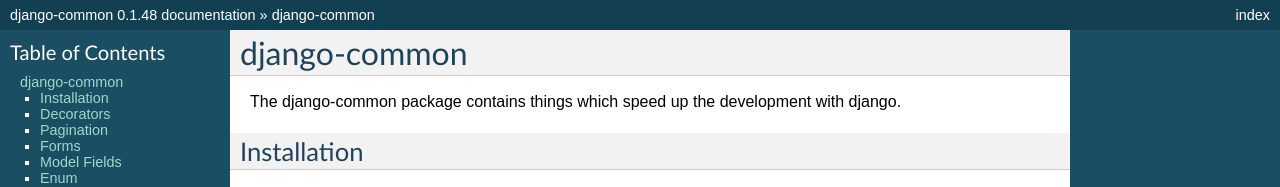
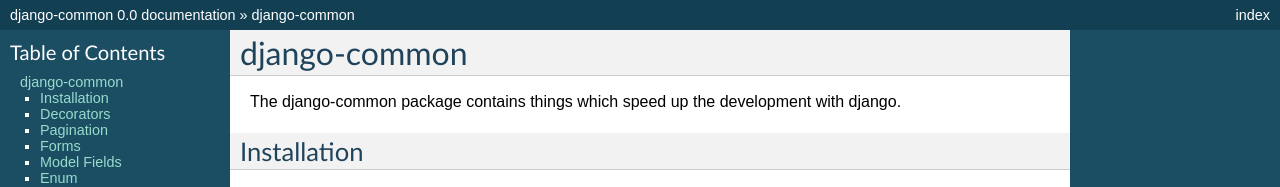
Before and after one commit to govtrack/django-lorien-common, a Sphinx documentation site: the page built from docs/index.rst, in a window 1280 px wide and 900 px high. Shown: the top 187 px of the window. Built offline with Sphinx 7.4.7, drawn with Linux system fonts in a browser that asks for light colours; some of the changed text lies outside the part shown.

```diff
--- a/docs/conf.py
+++ b/docs/conf.py
@@ -16,8 +16,8 @@ ROOT = os.path.dirname(os.path.realpath(__file__))
 PARENT = os.path.dirname(ROOT)
 
 # Import version from setup.py script
-sys.path.insert(0, PARENT)
-from setup import VERSION
+#sys.path.insert(0, PARENT)
+#from setup import VERSION
 
 # Setup simple django project for correct importing the modules by autodoc extension
 sys.path.insert(0, ROOT)
@@ -59,9 +59,9 @@ copyright = u'2010, Grigoriy Petukhov'
 # built documents.
 #
 # The short X.Y version.
-version = VERSION
+version = '0.0'#VERSION
 # The full version, including alpha/beta/rc tags.
-release = VERSION
+release = '0.0'#VERSION
 
 # The language for content autogenerated by Sphinx. Refer to documentation
 # for a list of supported languages.
--- a/setup.py
+++ b/setup.py
@@ -4,7 +4,7 @@ from setuptools import setup, find_packages
 setup(
     name = 'django-common',
     description = 'A number of useful django shortcuts and helpers',
-    version = '0.1.48',
+    version = '0.1.49',
     author = 'Grigoriy Petukhov',
     author_email = 'lorien@lorien.name',
     url = 'http://bitbucket.org/lorien/django-common/',
```
Also changed, not shown: 1 other file.
